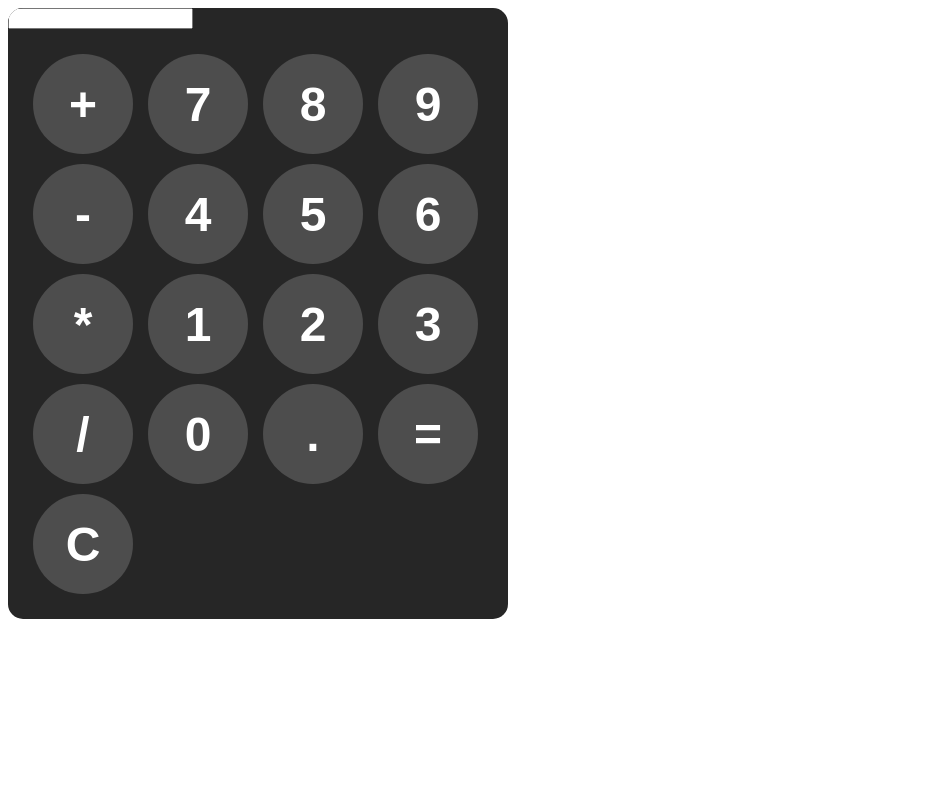
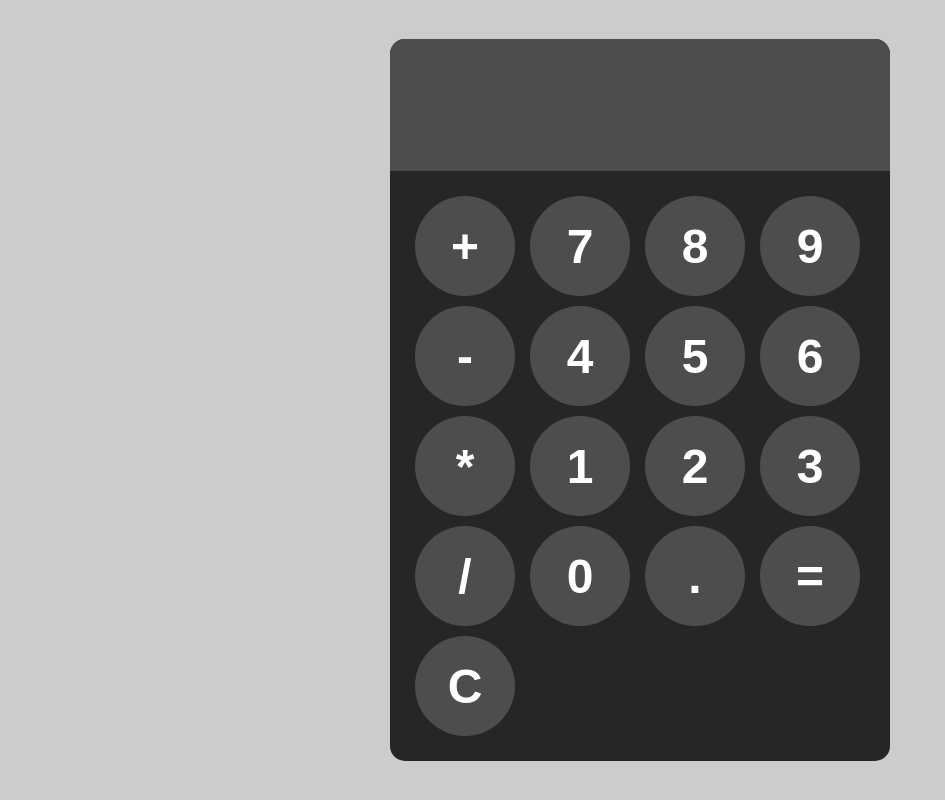
Before and after one commit to vsola0/Calculator, a plain HTML site: page index.html in a window 1280 px wide. Shown: the whole page, without its empty margins (0-945 px from the left). Drawn offline with Linux system fonts and the light colour scheme.

Commit message:
Update style.css

```diff
--- a/style.css
+++ b/style.css
@@ -1,9 +1,28 @@
+body{
+    margin:0;
+    display: flex;
+    justify-content: center;
+    align-items: center;
+    height: 100vh;
+    background-color: hsl(0, 0%, 80%);
+
+}
+
 #calculator{
     font-family: Arial, Helvetica, sans-serif;
     background-color: hsl(0, 0%, 15%);
     border-radius: 15px;
     max-width: 500px;
     overflow: hidden;
+}
+
+#display{
+    width: 100%;
+    padding: 20px;
+    font-size: 5rem;
+    text-align: left;
+    border: none;
+    background-color: hsl(0, 0%, 30%);
 }
 
 #keys{
```
